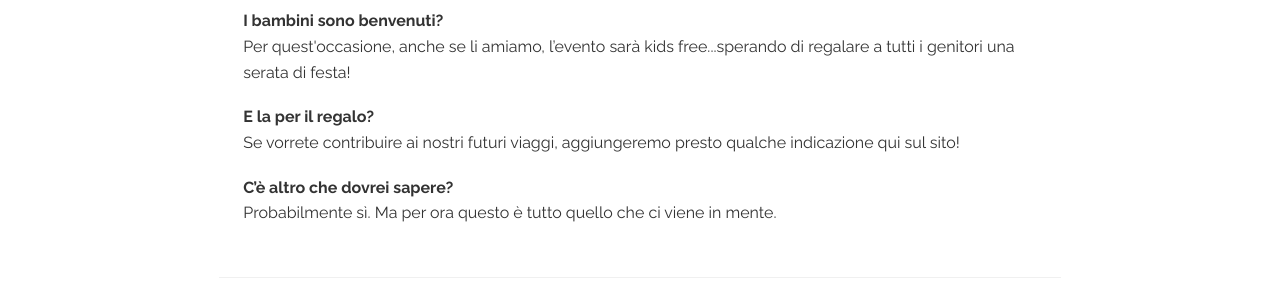
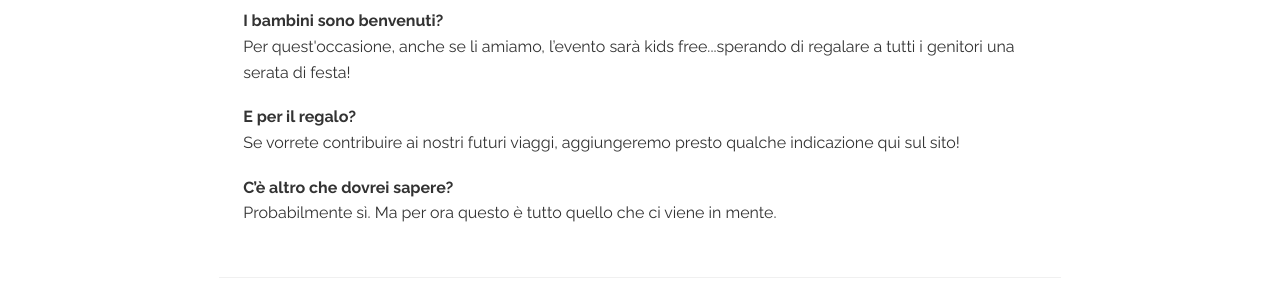
Before and after one commit to fabiolucidi/fabioecarlotta.github.io, a Jekyll site: the page built from index.md, in a window 1280 px wide and 900 px high, scrolled down 4448 px. Shown: the part 290-590 px from the top of the window. Built offline with Jekyll 4.4.1, drawn with Linux system fonts in a browser that asks for light colours; nearby versions of some CDN libraries; some web fonts are replaced.

Commit message:
Q&A Typo

```diff
--- a/_includes/it/qa.html
+++ b/_includes/it/qa.html
@@ -31,7 +31,7 @@
             <li><b>I bambini sono benvenuti?</b><br>
             Per quest'occasione, anche se li amiamo, l’evento sarà kids free...sperando di regalare a tutti i genitori una serata di festa!</li>
 
-            <li><b>E la per il regalo?</b><br>
+            <li><b>E per il regalo?</b><br>
             Se vorrete contribuire ai nostri futuri viaggi, aggiungeremo presto qualche indicazione qui sul sito!</li>
 
             <li><b>C’è altro che dovrei sapere?</b><br>
```
